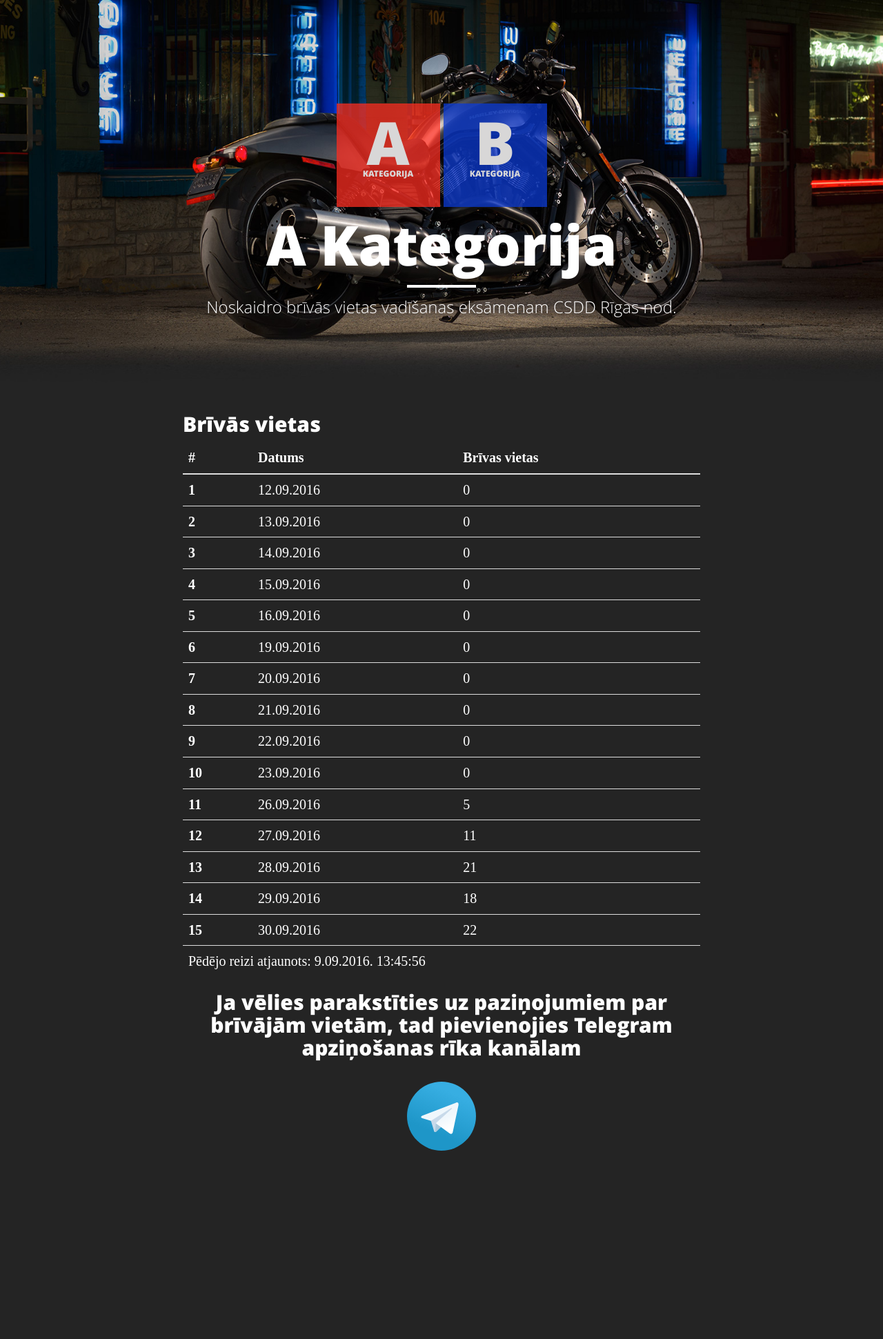
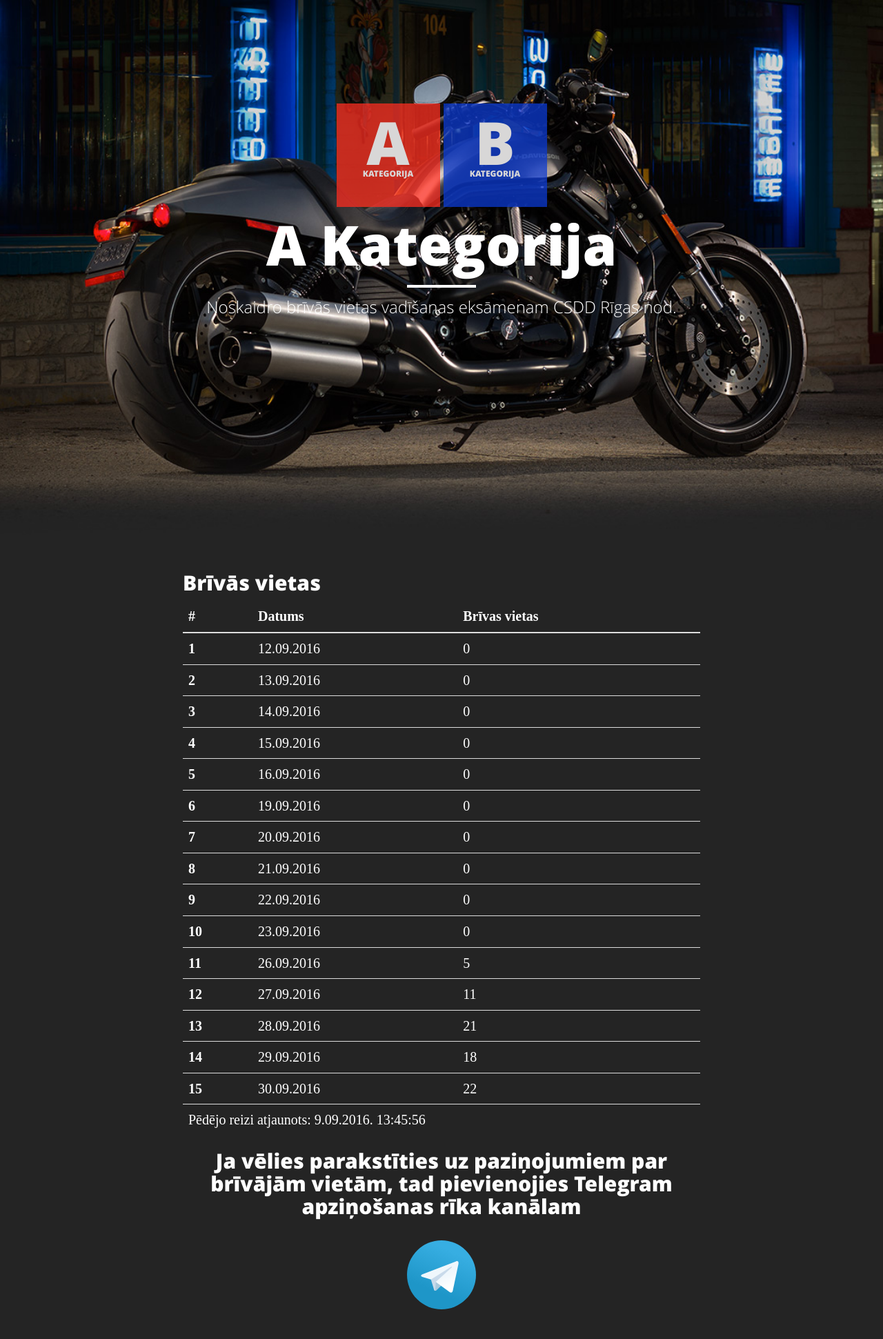
Before and after one commit to RonnyLV/A_Category_CSDD, a Jekyll site: the page built from index.html, in a window 1280 px wide. Shown: the whole page at 69% size. Built offline with Jekyll 4.4.1, drawn with Linux system fonts in a browser that asks for light colours; some web fonts are replaced; before the commit the page ends 1711 px from its top, so only the background shows below that.

Commit message:
Get back style.

```diff
--- a/css/main.scss
+++ b/css/main.scss
@@ -174,11 +174,11 @@ hr.small {
   color: white;
 }
 
-@media only screen and (min-width: 768px) {
+@media only screen and (min-width: $screen-md-min) {
   .intro-header .site-heading,
   .intro-header .post-heading,
   .intro-header .page-heading {
-    padding: 150px 0 120px 0;
+    padding: 150px 0 350px 0;
   }
 }
 
```
